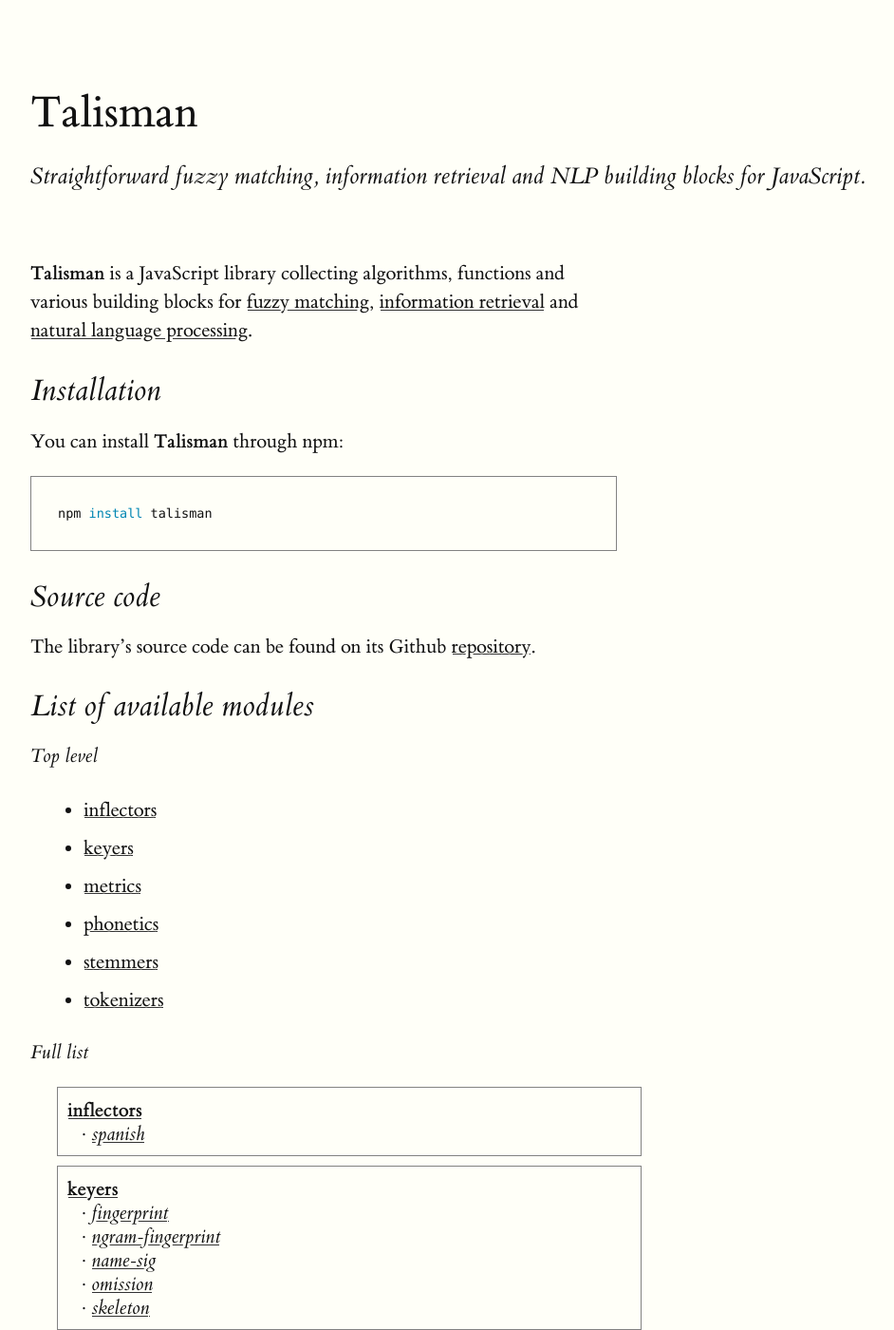
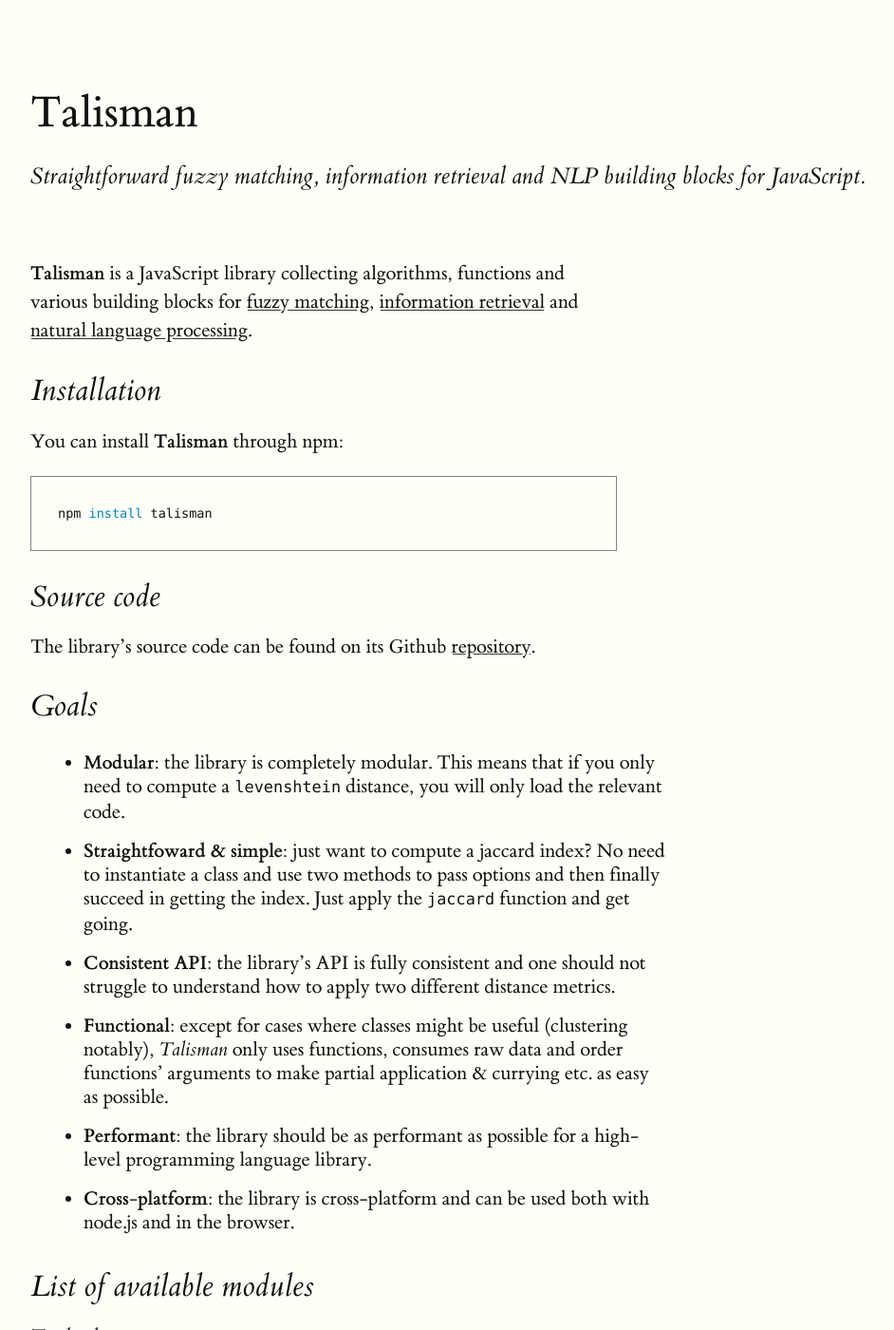
Before and after one commit to Yomguithereal/talisman, a Jekyll site: the page built from index.md, in a window 1280 px wide and 1400 px high. Shown: the whole window at 95% size, without its empty margins (128-1070 px from the left). Built offline with Jekyll 4.4.1, drawn with Linux system fonts in a browser that asks for light colours; some of the changed text lies outside the part shown.

Commit message:
tokenizers/skipgrams

````diff
--- a/index.md
+++ b/index.md
@@ -15,6 +15,15 @@ npm install talisman
 ## Source code
 
 The library's source code can be found on its Github [repository]({{ site.url }}).
+
+## Goals
+
+* **Modular**: the library is completely modular. This means that if you only need to compute a `levenshtein` distance, you will only load the relevant code.
+* **Straightfoward & simple**: just want to compute a jaccard index? No need to instantiate a class and use two methods to pass options and then finally succeed in getting the index. Just apply the `jaccard` function and get going.
+* **Consistent API**: the library's API is fully consistent and one should not struggle to understand how to apply two different distance metrics.
+* **Functional**: except for cases where classes might be useful (clustering notably), *Talisman* only uses functions, consumes raw data and order functions' arguments to make partial application & currying etc. as easy as possible.
+* **Performant**: the library should be as performant as possible for a high-level programming language library.
+* **Cross-platform**: the library is cross-platform and can be used both with node.js and in the browser.
 
 ## List of available modules
 
@@ -206,6 +215,12 @@ The library's source code can be found on its Github [repository]({{ site.url }}
           </ul>
         </li>
         <li>
+          <a href="{{ site.baseurl }}/tokenizers/skipgrams">skipgrams</a>
+          <ul>
+            <li>&middot; <em><a href="{{ site.baseurl }}/tokenizers/skipgrams">skipgrams</a></em></li>
+          </ul>
+        </li>
+        <li>
           <a href="{{ site.baseurl }}/tokenizers/syllables">syllables</a>
           <ul>
             <li>&middot; <em><a href="{{ site.baseurl }}/tokenizers/syllables#legalipy">legalipy</a></em></li>
--- /dev/null
+++ b/tokenizers/skipgrams.md
@@ -0,0 +1,30 @@
+---
+layout: page
+title: Skipgrams
+---
+
+<span class="marginnote">
+  Reference:<br><a href="https://en.wikipedia.org/wiki/N-gram#Skip-gram">https://en.wikipedia.org/wiki/N-gram#Skip-gram</a>
+</span>
+
+
+The `tokenizers/skipgrams` module gather functions related to skipgrams computation.
+
+Skipgrams are a variant of [ngrams]({{ site.baseurl }}/tokenizers/ngrams) that allows some tokens to be skipped, hence the name. It can be useful to enhance the relevance of some ngrams-related methods but it can become computationally expensive due to their combinatorial nature.
+
+For instance, the famous [word2vec](https://en.wikipedia.org/wiki/Word2vec) embedding method sometimes relies on skipgrams.
+
+Note that you will also find them called k-skip-n-grams. The most used types of skipgrams in the litterature are the 2-skip-bigrams and the 2-skip-trigrams.
+
+```js
+import skipgrams from 'talisman/tokenizers/skipgrams';
+
+skipgrams(1, 2, 'abcd')
+>>> ['ab', 'ac', 'bc', 'bd', 'cd']
+```
+
+*Arguments*
+
+* **k** <code class="type">number</code> - number of elements to skip.
+* **n** <code class="type">number</code> - size of the subsequences.
+* **sequence** <code class="type">array</code> - the target sequence.
````
Also changed, not shown: other parts of index.md (+0 -9 lines), tokenizers/index.md (+2 -1 lines).
